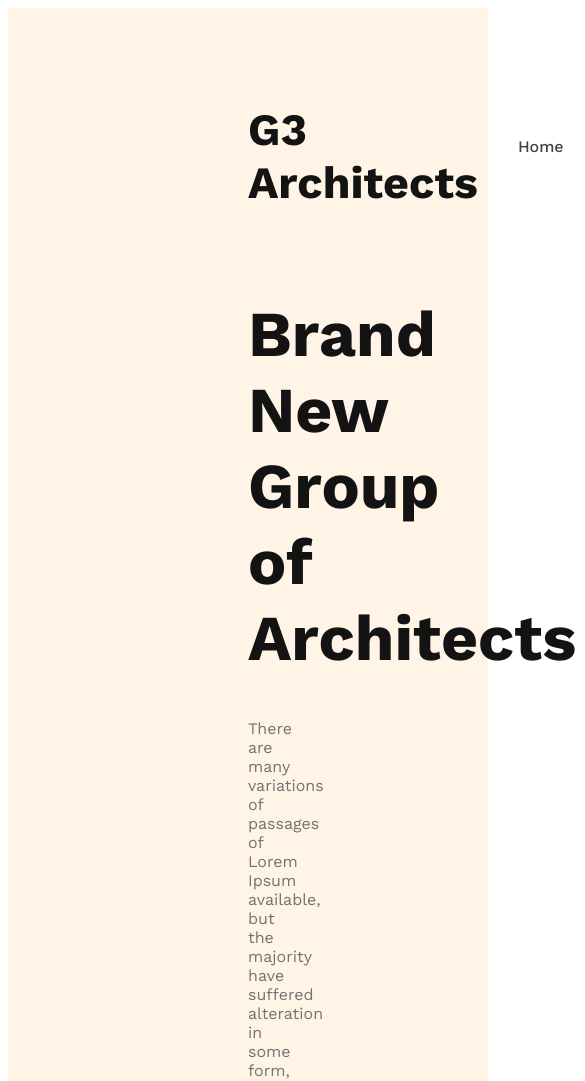
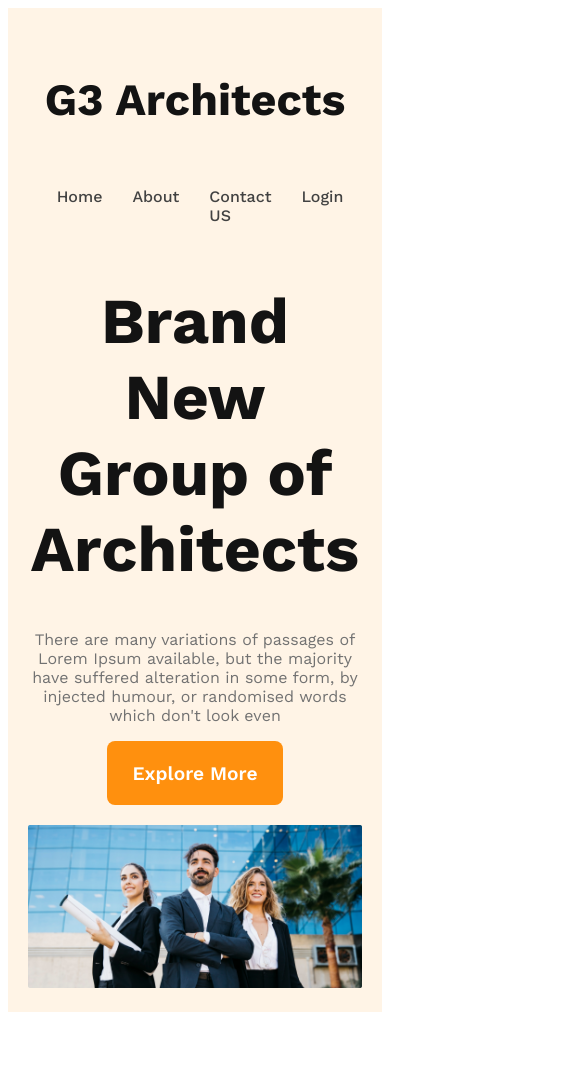
Before and after one commit to mihir-x/My-responsive-G3-website, a plain HTML site: page index.html in a window 390 px wide. Shown: the top 1081 px of the page, 585 px wide, since content can reach past the window. After the commit the page ends 1020 px from the top, so only its background shows below. Drawn offline with nearby package versions, Linux system fonts and the light colour scheme.

Commit message:
finished header

```diff
--- a/style.css
+++ b/style.css
@@ -1,7 +1,17 @@
 * {
     font-family: 'Work Sans', sans-serif;
 }
-
+.btn-primary{
+    width: 11rem;
+    height: 4rem;
+    color: #FFF;
+    font-size: 1.2rem;
+    font-weight: 600;
+    background: #FF900E;
+    border-radius: 8px;
+    border: none;
+    cursor: pointer;
+}
 
 /* nav styles */
 header{
@@ -14,9 +24,9 @@ nav{
     align-items: center;
 }
 .nav-title{
-    font-weight: 700;
     color: #131313;
     font-size: 2.8rem;
+    font-weight: 700;
 }
 nav > ul{
     display: flex;
@@ -36,7 +46,7 @@ nav li a{
 .banner-content{
     max-width: 800px;
     text-align: center;
-    margin: auto;
+    margin: 0 auto;
 }
 .banner-title{
     font-size: 4rem;
@@ -48,3 +58,27 @@ nav li a{
     font-weight: 400;
     color: #727272;
 }
+.banner img{
+    margin-top: 20px;
+    width: 100%;
+}
+
+
+/* responsive media query */
+@media screen and (max-width:576px) {
+    header{
+        padding: 20px;
+    }
+    nav{
+        flex-direction: column;
+    }
+}
+
+@media screen and (min-width:576px) and (max-width:960px) {
+    header{
+        padding: 40px;
+    }
+    nav{
+        flex-direction: column;
+    }
+}
```
